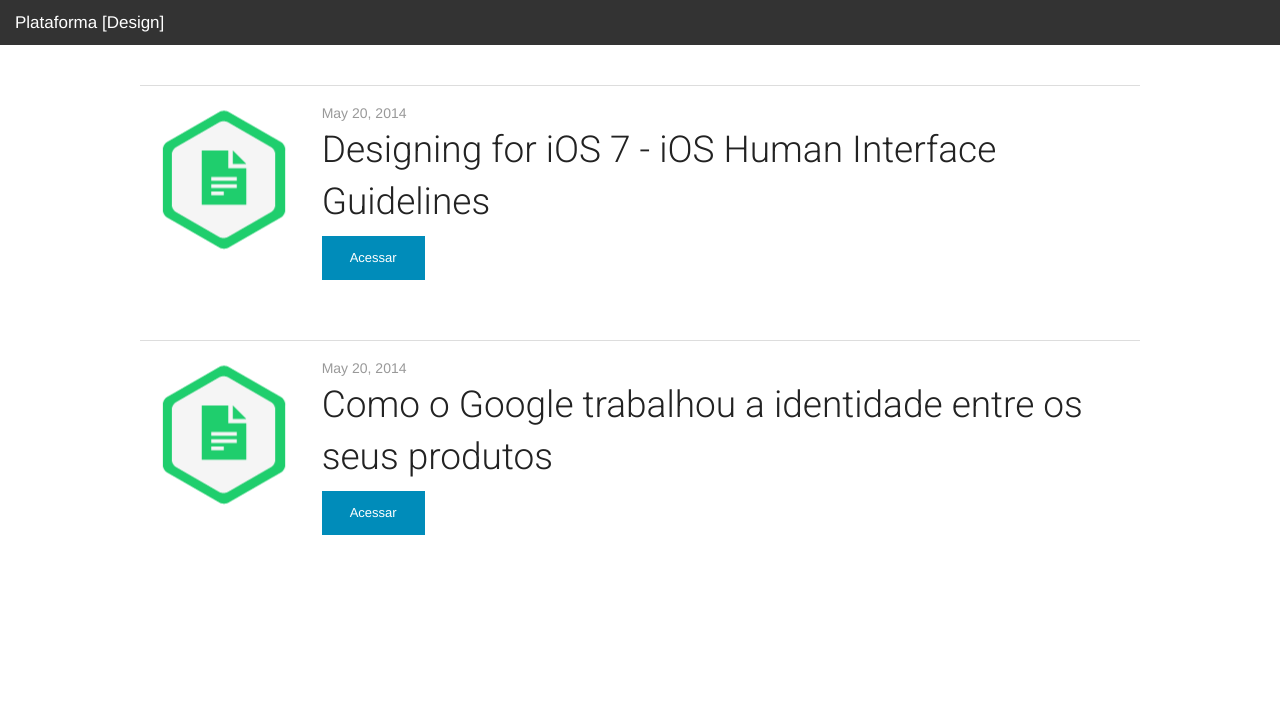
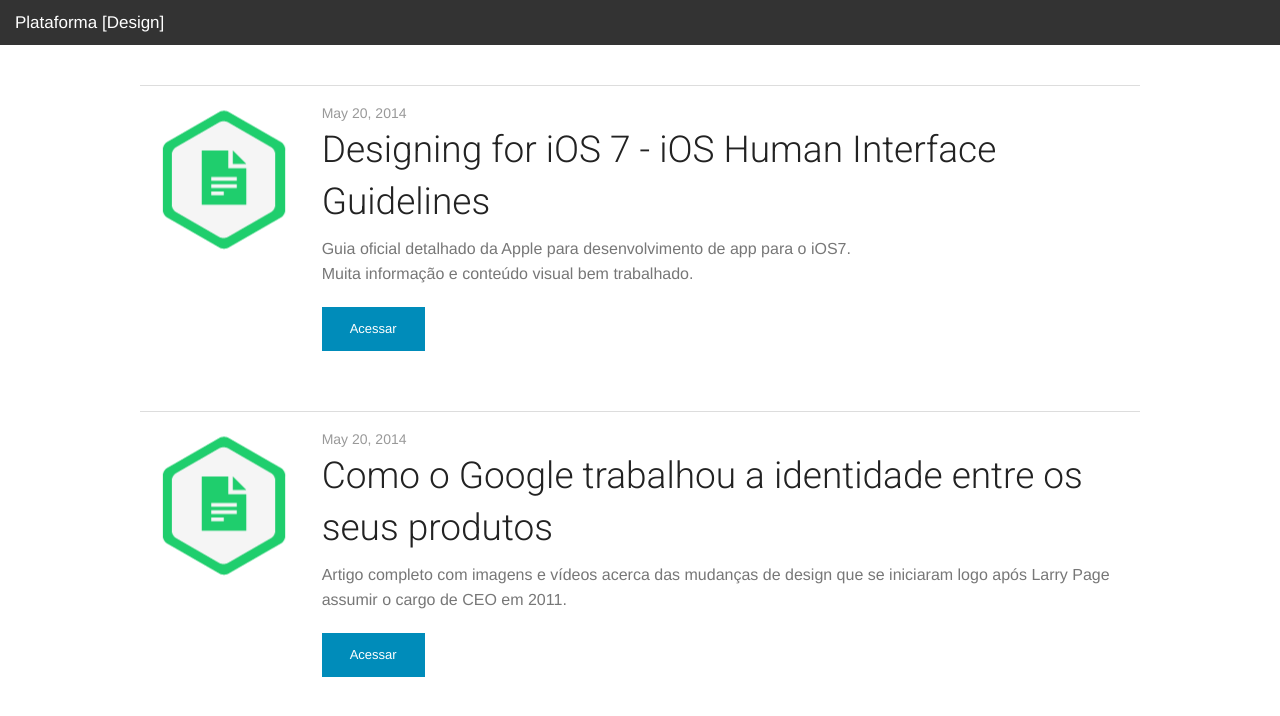
Before and after one commit to rafaelv90/design, a Jekyll site: the page built from index.html, in a window 1280 px wide. Shown: the top 716 px of the page. Built offline with Jekyll 4.4.1, drawn with Linux system fonts in a browser that asks for light colours.

Commit message:
Ajustes no README; Agora o corpo do post é apresentado como comentário do link;

```diff
--- a/_posts/2014-05-20-google-identidade.markdown
+++ b/_posts/2014-05-20-google-identidade.markdown
@@ -5,3 +5,5 @@
 date:   2014-05-20 09:00:09
 categories: article
 ---
+
+Artigo completo com imagens e vídeos acerca das mudanças de design que se iniciaram logo após Larry Page assumir o cargo de CEO em 2011.
--- a/_posts/2014-05-21-ios7-human-guidelines.markdown
+++ b/_posts/2014-05-21-ios7-human-guidelines.markdown
@@ -5,3 +5,6 @@
 date:   2014-05-20 09:00:09
 categories: article
 ---
+
+Guia oficial detalhado da Apple para desenvolvimento de app para o iOS7.
+Muita informação e conteúdo visual bem trabalhado.
--- a/css/custom.css
+++ b/css/custom.css
@@ -33,3 +33,7 @@
   font-family: 'Roboto', sans-serif;
   font-weight: 300;
 }
+
+.post .comment {
+  color: #777;
+}
--- a/index.html
+++ b/index.html
@@ -11,6 +11,7 @@
   <div class="small-10 columns">
     <span class="post-date">{{ post.date | date: "%b %-d, %Y" }}</span>
     <h2 class="title">{{ post.title }}</h2>
+    <div class="comment">{{ post.content }}</div>
     <a class="small button" href="{{ post.link }}">Acessar</a>
   </div>
 </div>
```
Also changed, not shown: README.md.
